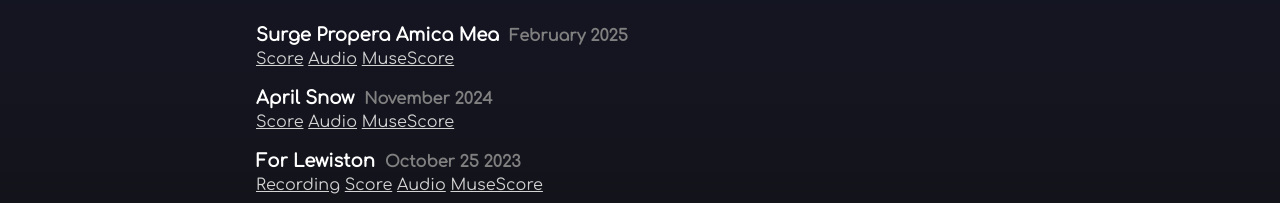
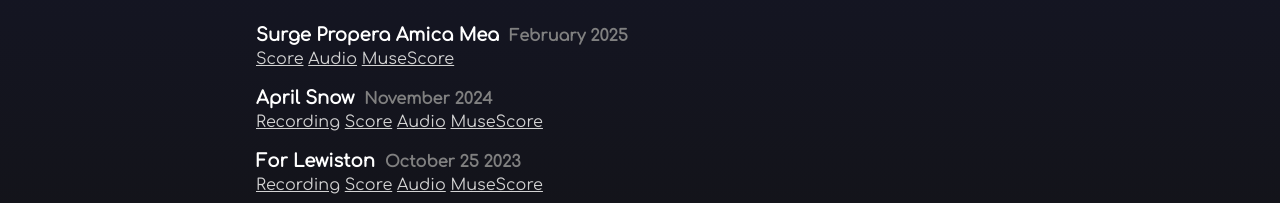
Before and after one commit to Christopherfrommaine/personal-website, a website: page dist/music/compositions/index.html in a window 1280 px wide. Shown: the part 1177-1380 px from the top of the page. Drawn offline with Linux system fonts and the light colour scheme.

Commit message:
new composition

```diff
--- a/dist/music/compositions/index.html
+++ b/dist/music/compositions/index.html
@@ -54,6 +54,7 @@
 
 <div class=composition-name><h2>April Snow </h2><h3>November 2024</h3></div>
 <div class=composition-files>
+  <a href="/assets/compositions/April Snow.recording.m4a" target="_blank">Recording</a>
   <a href="/assets/compositions/April Snow.pdf" target="_blank">Score</a>
   <a href="/assets/compositions/April Snow.mp3" target="_blank">Audio</a>
   <a href="/assets/compositions/April Snow.mscz" target="_blank">MuseScore</a>
```
Also changed, not shown: 2 other files.
